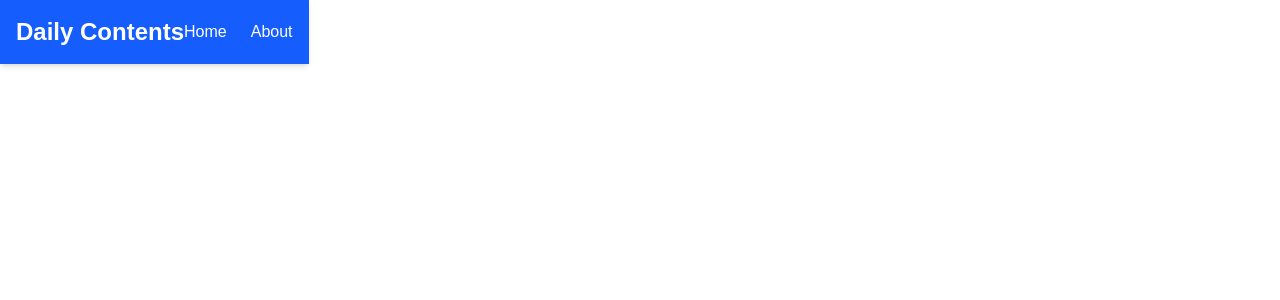
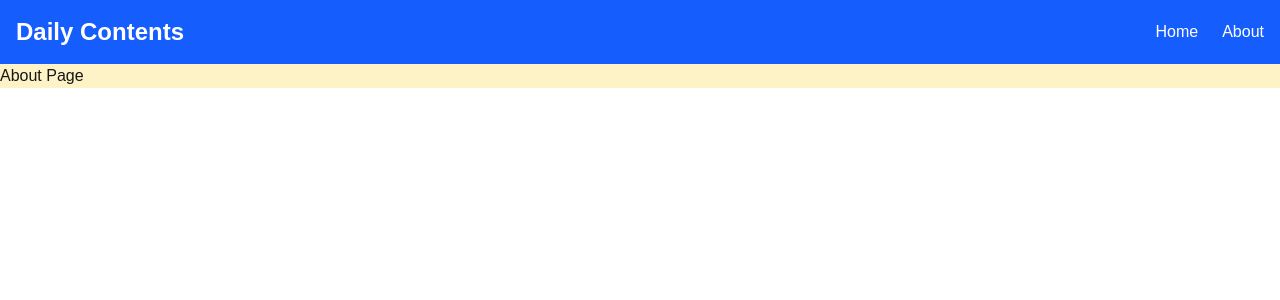
Before and after one commit to Nonijay/alx-project-0x02-setup, a Next.js app in the folder alx-project-0x02/: page /About in a window 1280 px wide. Shown: the top 300 px of the page. Built offline with nearby package versions, Linux system fonts and the light colour scheme.

Commit message:
update task

```diff
--- a/alx-project-0x02/pages/About.tsx
+++ b/alx-project-0x02/pages/About.tsx
@@ -6,9 +6,13 @@ import { HeaderProps } from "@/interfaces";
 const About: React.FC = () => {
     return (
         <div
-            className="flex justify-between gap-4">
+            className="bg-amber-100">
             <Header />
-
+            <main className="">
+                <h1 className="text-2x1 bg-amber-100">
+                    About Page
+                </h1>
+            </main>
         </div>
     )
 };
```
